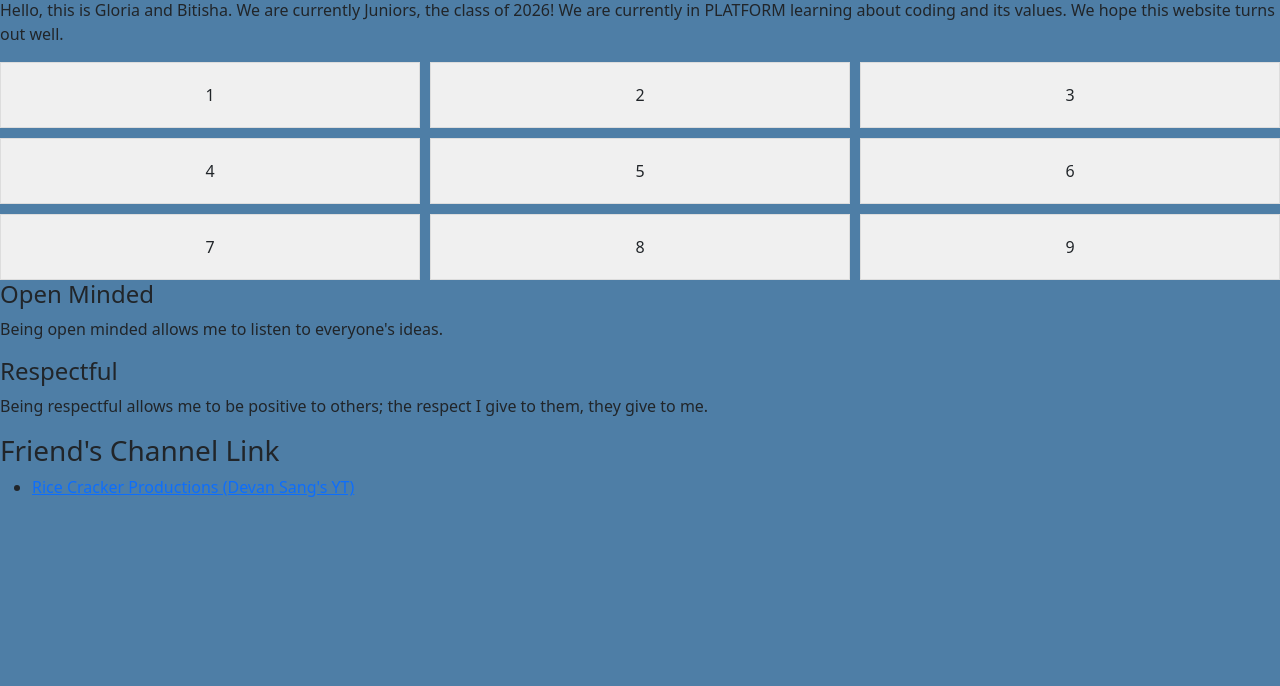
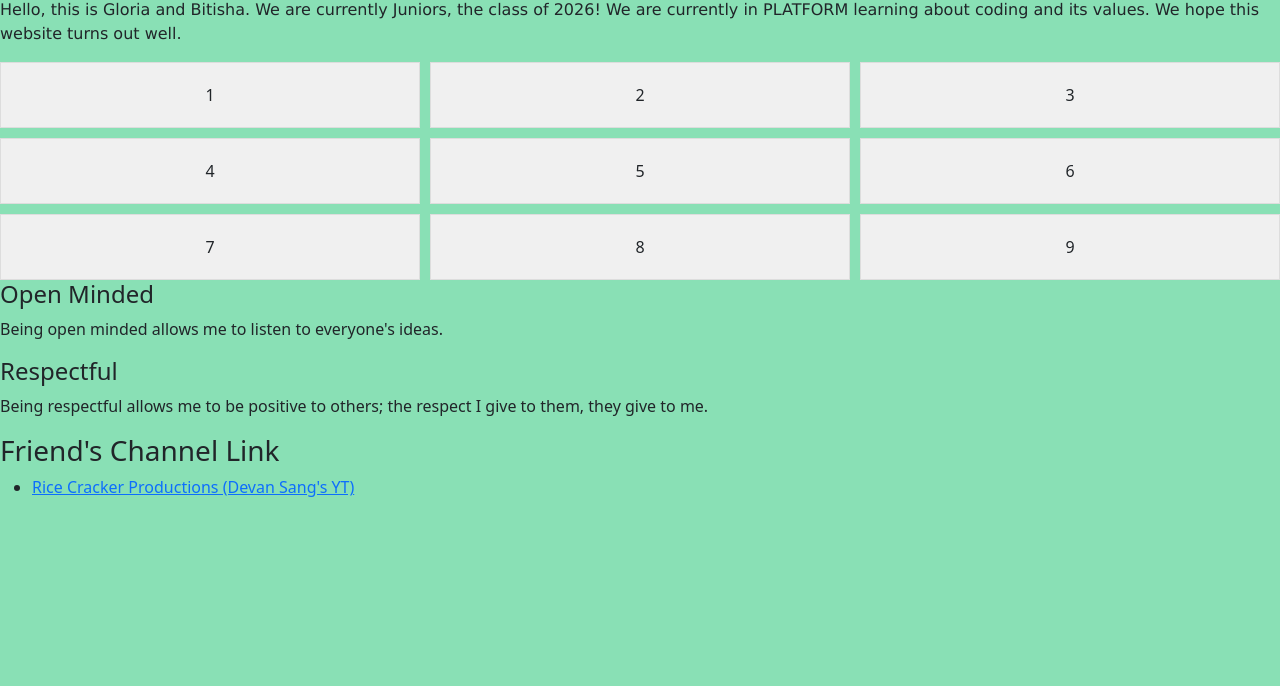
Before and after one commit to BitishaT/COSIPlatform, a plain HTML site: page index.html in a window 1280 px wide. Shown: the part 114-800 px from the top of the page. Drawn offline with nearby package versions, Linux system fonts and the light colour scheme.

Commit message:
Update index.html

```diff
--- a/index.html
+++ b/index.html
@@ -25,7 +25,7 @@
     </style>
 </head>
 
-<body style="background-color:rgb(78, 126, 166);">
+<body style="background-color:rgb(137, 224, 181);">
     <nav class="navbar navbar-expand-lg bg-light">
         <div class="container-fluid">
             <a class="navbar-brand" href="#">Others</a>
@@ -59,7 +59,8 @@
     </nav>
 
     <h1>glorisha</h1>
-    <p>Hello, this is Gloria and Bitisha. We are currently Juniors, the class of 2026! We are currently in PLATFORM learning about coding and its values. We hope this website turns out well. </p>
+    <p style="font-family:verdana">Hello, this is Gloria and Bitisha. We are currently Juniors, the class of 2026! We are currently in PLATFORM learning about coding and its values. We hope this website turns out well. </p>
+
 
     <div class="grid-container">
         <div class="grid-item">1</div>
```
